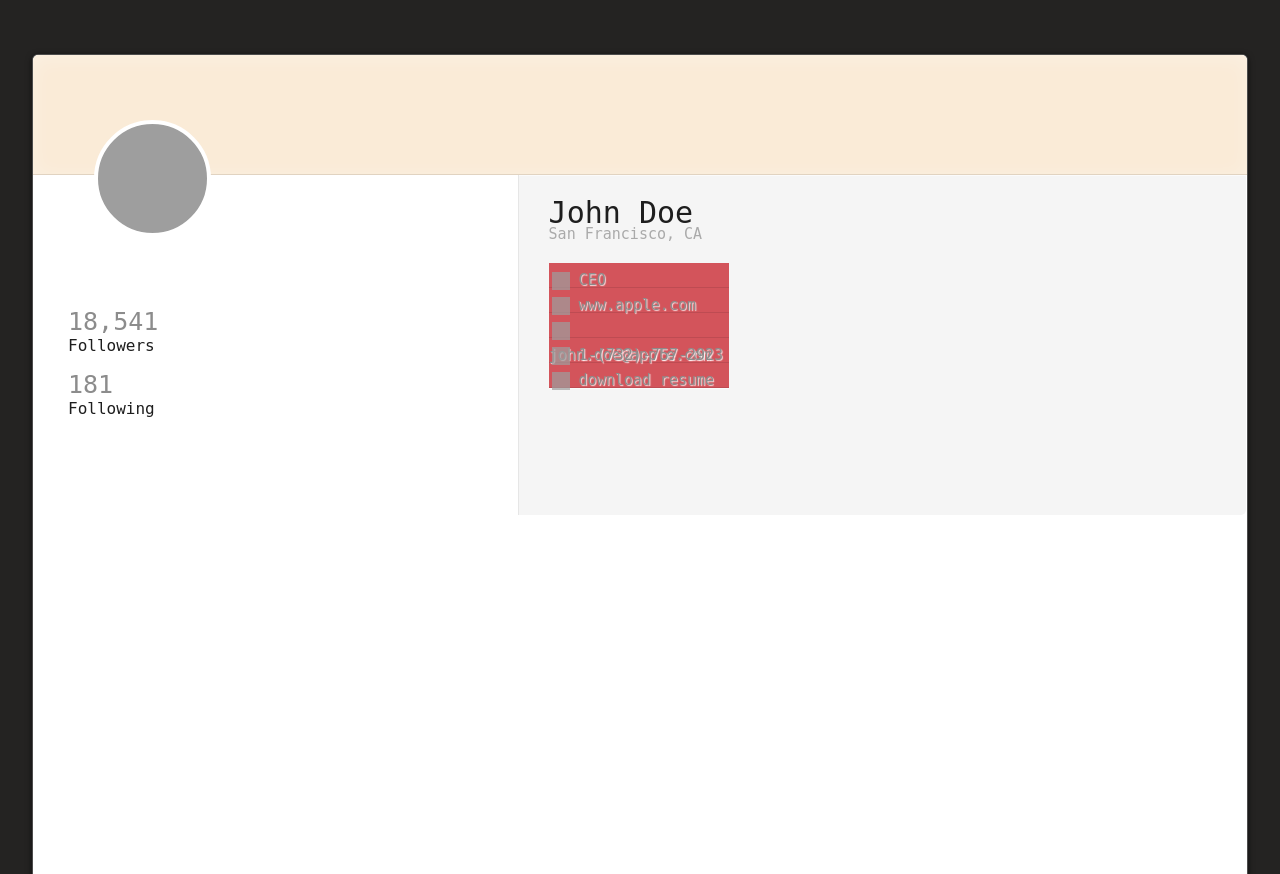
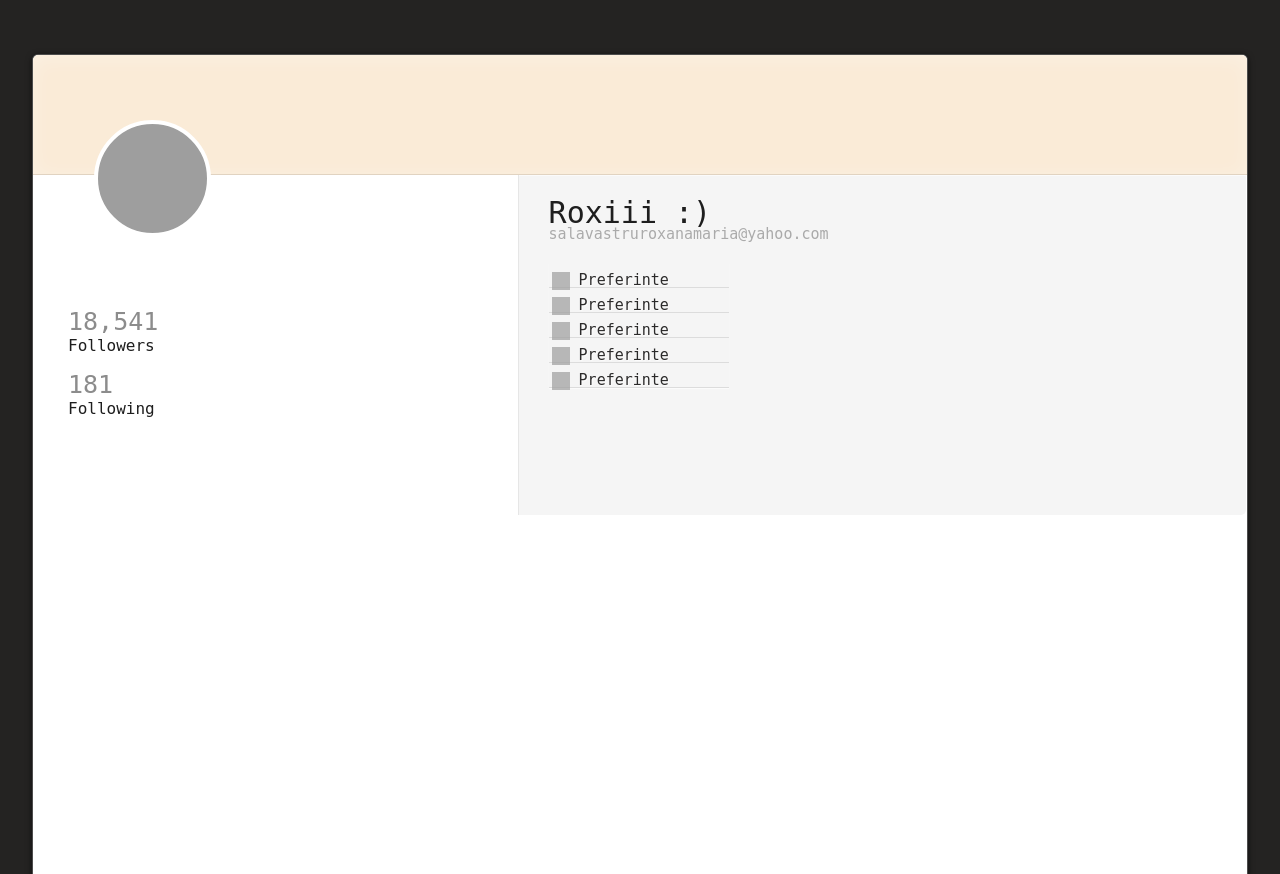
Before and after one commit to lazarescusimona/CloMaT_ProiectTW, a PHP site: page /XE/profile.php in a window 1280 px wide. Shown: the part 134-1008 px from the top of the page. Run offline with PHP 8.4, Linux system fonts and the light colour scheme; grey boxes are pictures that could not be loaded.

Commit message:
design profile page

```diff
--- a/css/profile.css
+++ b/css/profile.css
@@ -79,17 +79,19 @@ body{
       margin:-5px 10px 10px 30px;
   }
   div.portfoliocard ul.contact_information{
+      background-color: rgba(245,245,245,1);
       margin-top:20px;
       padding-left:30px;
       list-style-type:none;
   }
   div.portfoliocard ul.contact_information li{
+      background-color: rgba(245,245,245,1);
       height:25px;
       width:180px;
       line-height:25px;
       font-weight:300;
       font-size:15px;
-      color:rgba(140,140,140,1);
+      color:rgb(43, 42, 42);
       text-shadow:1px 1px 1px rgba(255,255,255,0.8);
       padding:5px 0px;
       background-repeat:no-repeat;
--- a/profile.php
+++ b/profile.php
@@ -58,14 +58,14 @@
 			</div>
 		</div>
 		<div class="right_col">
-			<h2 class="name">John Doe</h2>
-			<h3 class="location">San Francisco, CA</h3>
+			<h2 class="name">Roxiii :)</h2>
+			<h3 class="location">salavastruroxanamaria@yahoo.com</h3>
 			<ul class="contact_information">
-				<li class="work">CEO</li>
-				<li class="website"><a class="nostyle" href="#">www.apple.com</a></li>
-				<li class="mail">john.doe@apple.com</li>
-				<li class="phone">1-(732)-757-2923</li>
-				<li class="resume"><a href="#" class="nostyle">download resume</a></li>
+                <li class="work">Preferinte</li>
+                <li class="work">Preferinte</li>
+                <li class="work">Preferinte</li>
+                <li class="work">Preferinte</li>
+                <li class="work">Preferinte</li>
 			</ul>
 		</div>
         </div>
```
